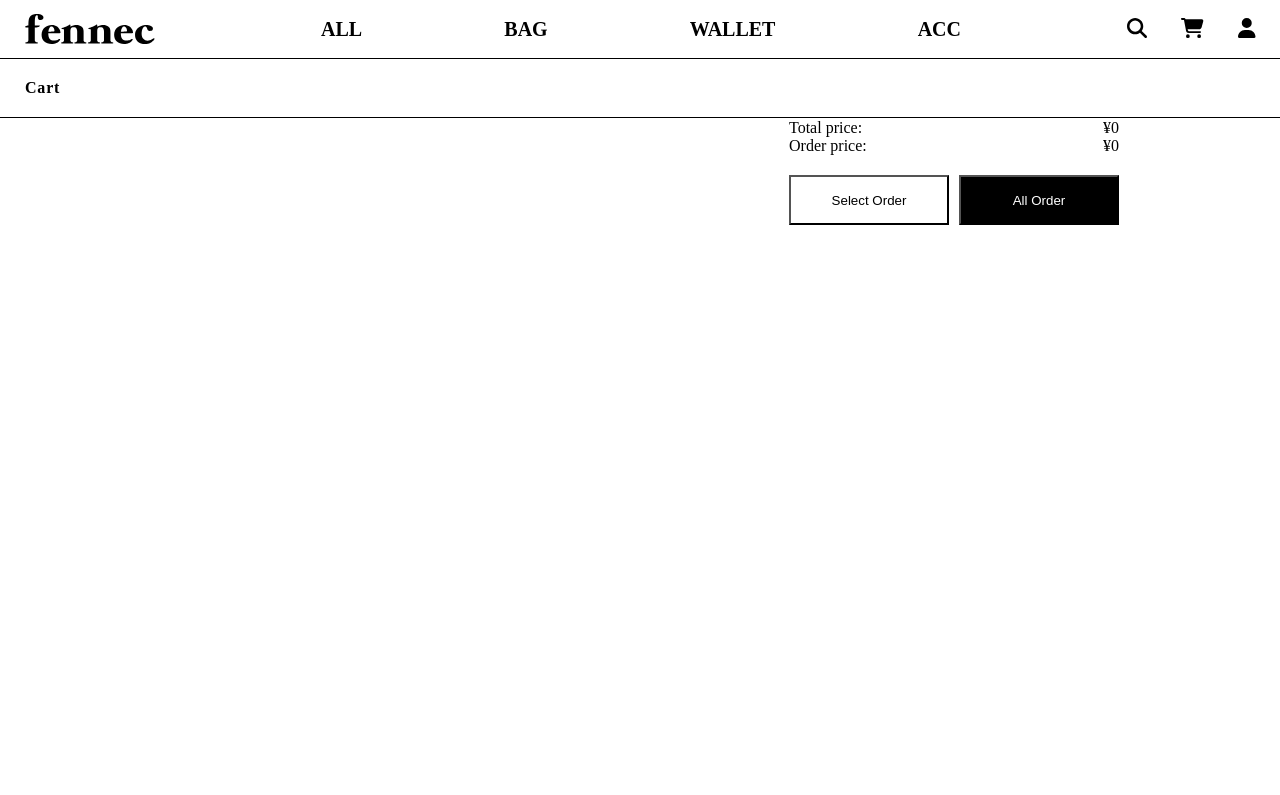
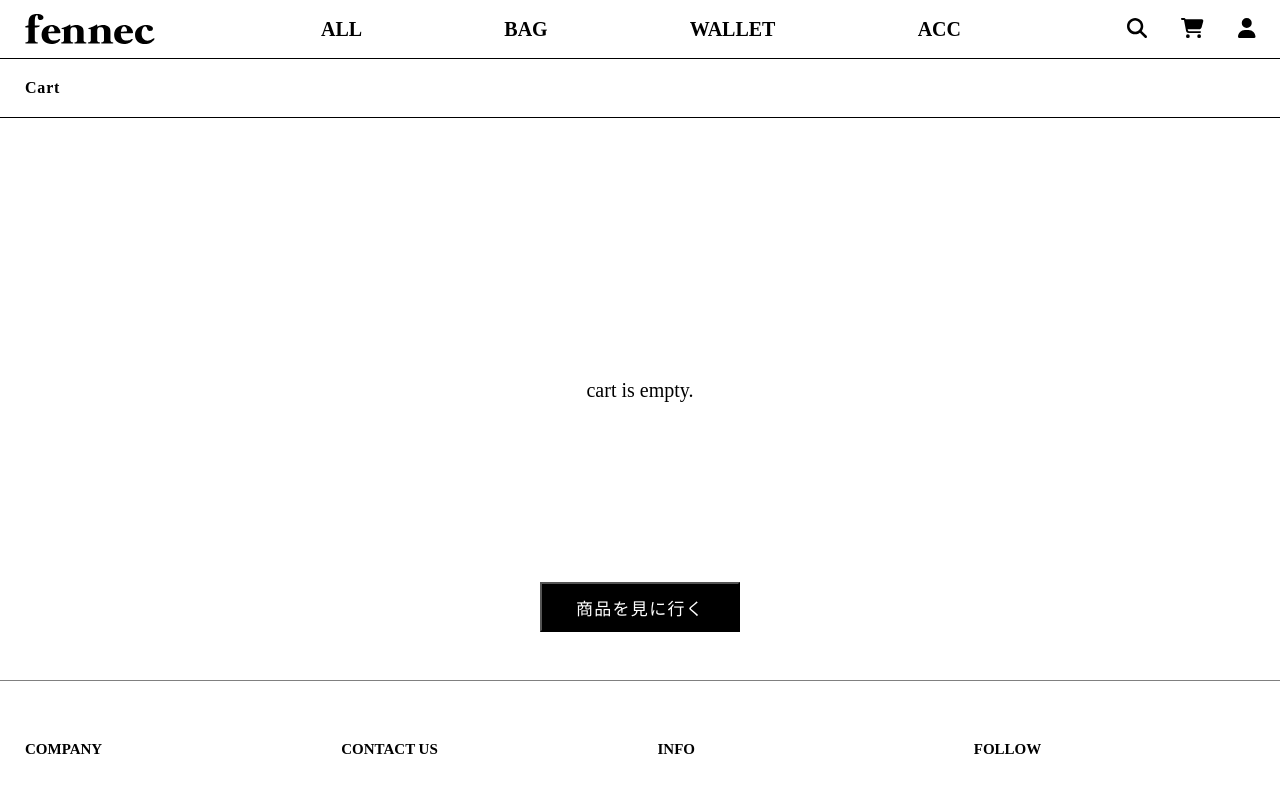
Before and after one commit to Dawon-yoon/shoppingApp-fennec, a React (Create React App) app: page /cart in a window 1280 px wide. Shown: the top 795 px of the page. Built offline with nearby package versions, Linux system fonts and the light colour scheme.

Commit message:
cart page modified

```diff
--- a/src/page/Cart.js
+++ b/src/page/Cart.js
@@ -1,14 +1,14 @@
 import React,{useEffect,useState} from 'react';
 import SubNav from '../components/SubNav';
-
 import { useDispatch, useSelector } from 'react-redux';
-
+import { useNavigate } from 'react-router-dom';
 import CartBox from '../components/CartBox';
 import "../scss/Cart.scss";
 import { loadCart, removeFromCartList } from '../reducer/cartSlice';
 
 const Cart = () => {
     const dispatch = useDispatch();
+    const navigate = useNavigate();
     const [totalPrice, setTotalPrice] = useState(0);
     const [orderPrice, setOrderPrice] = useState(0);
     const [selectedItem, setSelectedItem] = useState({});
@@ -49,11 +49,32 @@ const Cart = () => {
     const handleItemCheck = (index, isChecked) => {
         setSelectedItem(prev => ({ ...prev, [index]: isChecked }));
     }
+
+    const handleOrderSelect = () => {
+        navigate("/payment", {state:orderPrice})
+    }
+
+    const handleOrderAll = () => {
+        navigate("/payment", {state:totalPrice})
+    }
+
+    const handleProductAll = () => {
+        navigate("/product");
+    }
+
   return (
-    <div className='wrapper'>
+    <div >
           <SubNav title="Cart" />
           <div className='cart-center'>
-              <div className='cart-area'>
+              {cartList.length === 0 ? (
+                  <div className='cart-empty'>
+                      <p>cart is empty.</p>
+                      <button
+                          onClick={handleProductAll}>
+                          商品を見に行く
+                      </button>
+                  </div>
+              ) : (<div className='cart-area'>
                   {cartList.map((item, index) => (
                       <CartBox
                           key={index}
@@ -62,7 +83,6 @@ const Cart = () => {
                           handleRemoveItem={handleRemoveItem}
                           handleItemCheck={handleItemCheck}
                       />))}
-
               <div className='total-area'>
                       <div className='total-price'>
                           Total price:
@@ -73,11 +93,43 @@ const Cart = () => {
                           <div>¥{orderPrice}</div>
                       </div>
                   <div className='total-btn-area'>
-                      <button className='order-checked'>Select Order</button>
-                      <button className='order-all'>All Order</button>
+                          <button
+                              onClick={handleOrderSelect}
+                              className='order-checked'>Select Order</button>
+                          <button
+                              onClick={handleOrderAll}
+                              className='order-all'>All Order</button>
                   </div>
                   </div>
-              </div>
+              </div>)}
+              {/* <div className='cart-area'>
+                  {cartList.map((item, index) => (
+                      <CartBox
+                          key={index}
+                          item={item}
+                          index={index}
+                          handleRemoveItem={handleRemoveItem}
+                          handleItemCheck={handleItemCheck}
+                      />))}
+              <div className='total-area'>
+                      <div className='total-price'>
+                          Total price:
+                          <div>¥{totalPrice}</div>
+                      </div>
+                  <div className='total-price'>
+                          Order price:
+                          <div>¥{orderPrice}</div>
+                      </div>
+                  <div className='total-btn-area'>
+                          <button
+                              onClick={handleOrderSelect}
+                              className='order-checked'>Select Order</button>
+                          <button
+                              onClick={handleOrderAll}
+                              className='order-all'>All Order</button>
+                  </div>
+                  </div>
+              </div>   */}
          </div>
     </div>
   )
--- a/src/page/PaymentPage.js
+++ b/src/page/PaymentPage.js
@@ -1,6 +1,10 @@
-import React from 'react'
+import React from 'react';
+import { useLocation } from 'react-router-dom';
 
 const PaymentPage = () => {
+  const location = useLocation();
+  const price = location.state;
+  console.log(price);
   return (
     <div>PaymentPage</div>
   )
--- a/src/scss/Cart.scss
+++ b/src/scss/Cart.scss
@@ -4,9 +4,33 @@
 }
 .cart-center{
     padding-top: 119px;
+    margin-bottom: 3rem;
     display: flex;
     justify-content: center;
     align-items: center;
+    .cart-empty{
+        width: 100%;
+        display: flex;
+        flex-direction: column;
+        align-items: center;
+        margin-top: 15rem;
+        gap: 10rem;
+        font-size: 20px;
+        button{
+            font-size: 17px;
+            width: 200px;
+            height: 50px;
+            background-color: black;
+            color:white;
+            letter-spacing: 0.08rem;
+            &:hover{
+                cursor: pointer;
+                background-color: white;
+                color: black;
+                transition: all 0.3s ease-in-out;
+            }
+        }
+    }
 }
 
 //cart list and order buttons
```
Also changed, not shown: 1 other file (tests, documents, lock files or other folders).
